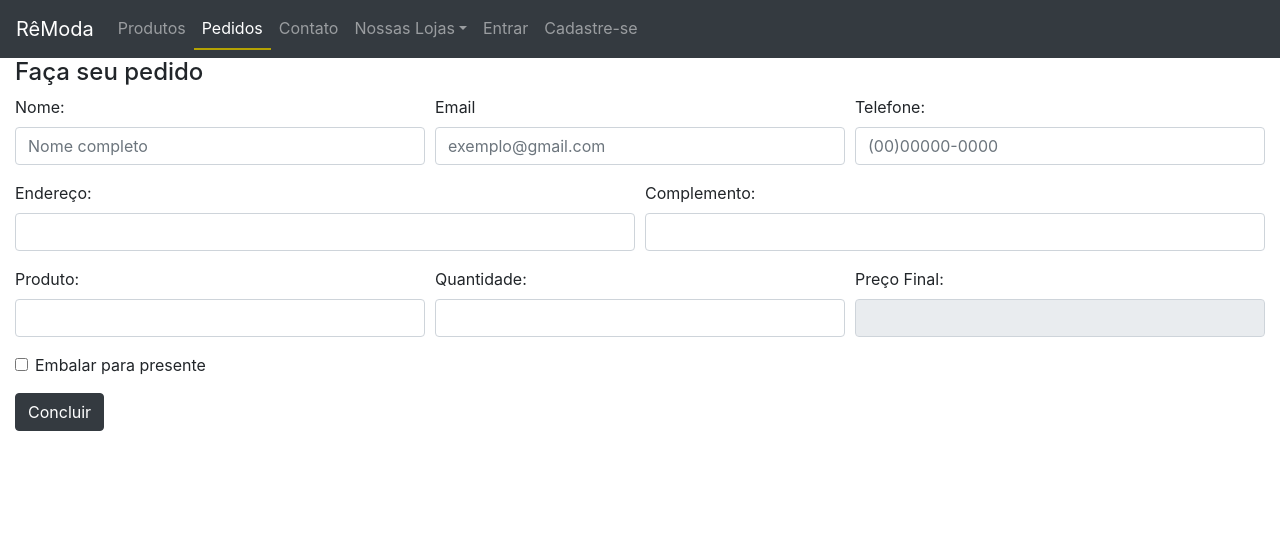
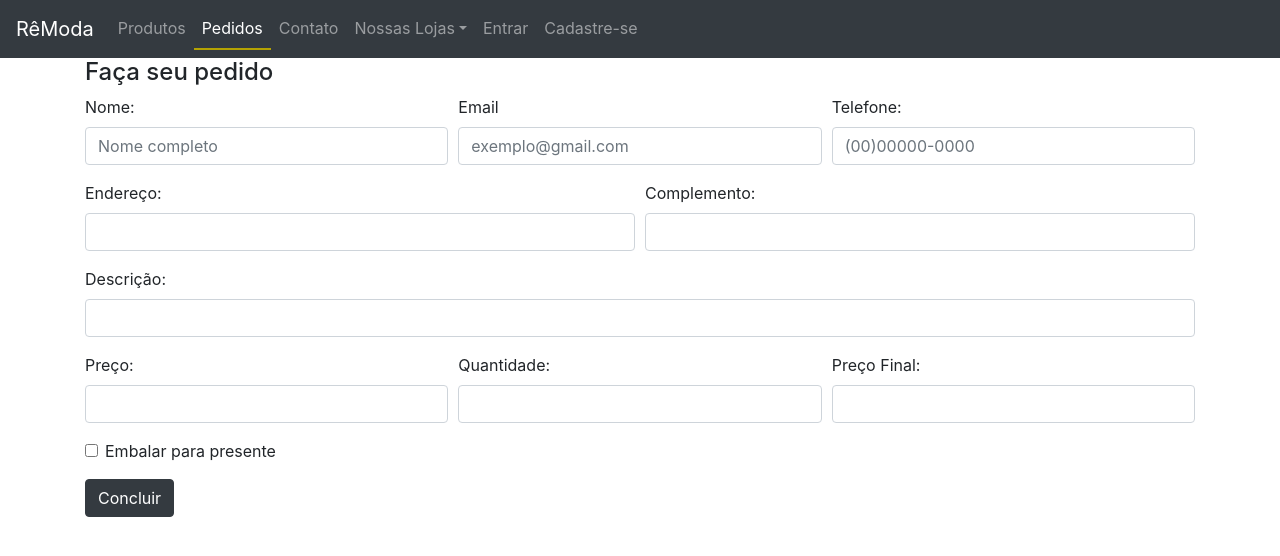
Before and after one commit to limarenataa/ReModa_compilado, a React (Create React App) app in the folder projeto-react/: page /Pedidos in a window 1280 px wide. Shown: the top 556 px of the page. Built offline with nearby package versions, Linux system fonts and the light colour scheme.

Commit message:
Adicionando dados na tabela pedidos alterada com FK da tabela clientes

```diff
--- a/projeto-react/src/Components/Pedidos/Formulario.js
+++ b/projeto-react/src/Components/Pedidos/Formulario.js
@@ -19,7 +19,7 @@
             };
 
         const resposta = await fetch(url, cabecalho);
-        const resultado = await resposta.text()
+        const resultado = await resposta.json()
 
         console.log(resultado);
 
--- a/projeto-react/src/Pages/Pedidos.js
+++ b/projeto-react/src/Pages/Pedidos.js
@@ -1,113 +1,10 @@
-import { useState } from 'react';
-import { Form, Button, Col, Row } from 'react-bootstrap';
+import Formulario from '../Components/Pedidos/Formulario';
 
-function Pedidos() {
 
-    const [form, setForm] = useState({
-        nome: "",
-        email: "",
-        telefone: "",
-        endereco: "",
-        complemento: "",
-        produto: "",
-        quantidade: "",
-        preco_final: ""
-    });
-
-    const controleMudanca = (evento) => {
-        console.log(evento.target.value)
-        setForm({
-            ...form,
-            [evento.target.id]: evento.target.value
-        })
-    }
-
-    const controleEnvio = async (evento) => {
-        evento.preventDefault(); //Executa o submit mas a tela não será renderizada novamente
-        const preco_final = parseFloat(form.valor) * parseFloat(form.quantidade); //Calculando o preço final a partir da quantidade informada no formulário.
-        document.getElementById("preco_final").value = `R$ ${preco_final}`;
-
-        setForm({
-            ...form,
-            preco_final: preco_final
-        })
-
-        const json = JSON.stringify(form);
-        const opcoes = {
-            crossDomain: true,
-            mode: 'cors',
-            method: 'POST',
-            headers: {
-                'Content-Type': 'application/json',
-                'Accept': 'application/json'
-            },
-            body: json
-        }
-
-        const resposta = await fetch("http://localhost/remoda/ReModa/projeto-react/src/php/api/pedidos.php", opcoes);
-        const dados = await resposta.json()
-        console.log(dados);
-    }
-
+function formularioPedido() {
     return (
-
-                <Form onSubmit={controleEnvio}>
-
-                    <h4>Faça seu pedido</h4>
-
-                        <Form.Row>
-                            <Form.Group as={Col} controlId="nome">
-                                <Form.Label>Nome: </Form.Label>
-                                <Form.Control onChange={controleMudanca}placeholder="Nome completo" />
-                            </Form.Group>
-
-                            <Form.Group as={Col} controlId="email">
-                                <Form.Label>Email</Form.Label>
-                                <Form.Control onChange={controleMudanca} placeholder="exemplo@gmail.com" />
-                            </Form.Group>
-
-                            <Form.Group as={Col} controlId="telefone">
-                                <Form.Label>Telefone: </Form.Label>
-                                <Form.Control onChange={controleMudanca} placeholder="(00)00000-0000" />
-                            </Form.Group>
-                        </Form.Row>
-
-                        <Form.Row>
-                            <Form.Group as={Col} controlId="endereco">
-                                <Form.Label>Endereço: </Form.Label>
-                                <Form.Control onChange={controleMudanca} />
-                            </Form.Group>
-
-                            <Form.Group  as={Col} controlId="complemento">
-                                <Form.Label>Complemento: </Form.Label>
-                                <Form.Control onChange={controleMudanca} />
-                            </Form.Group>
-                        </Form.Row>
-
-                        <Form.Row>
-                            <Form.Group as={Col} controlId="produto">
-                                <Form.Label>Produto: </Form.Label>
-                                <Form.Control onChange={controleMudanca} />
-                            </Form.Group>
-
-                            <Form.Group as={Col} controlId="quantidade">
-                                <Form.Label>Quantidade: </Form.Label>
-                                <Form.Control onChange={controleMudanca} />
-                            </Form.Group>
-
-                            <Form.Group as={Col} controlId="preco_final">
-                                <Form.Label>Preço Final: </Form.Label>
-                                <Form.Control disabled onChange={controleMudanca}/>
-                            </Form.Group>
-                        </Form.Row>
-
-                        <Form.Group id="presente">
-                            <Form.Check type="checkbox" label="Embalar para presente" />
-                        </Form.Group>
-
-                        <Button variant="dark" type="submit">Concluir</Button>
-                </Form>
-    );
+        <Formulario />
+        );
 };
 
-export default Pedidos;
+export default formularioPedido;
```
Also changed, not shown: 2 other files (tests, documents, lock files or other folders).
